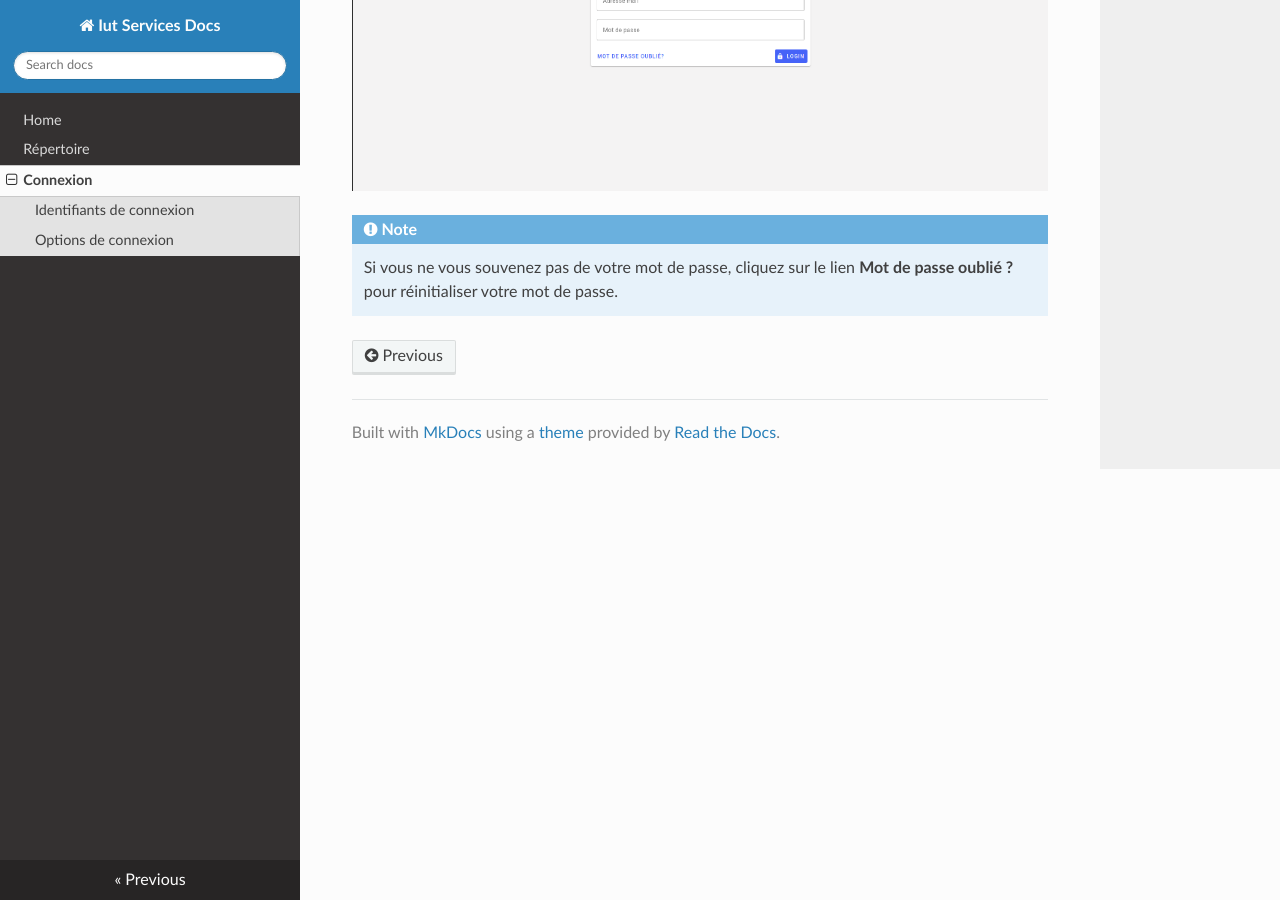
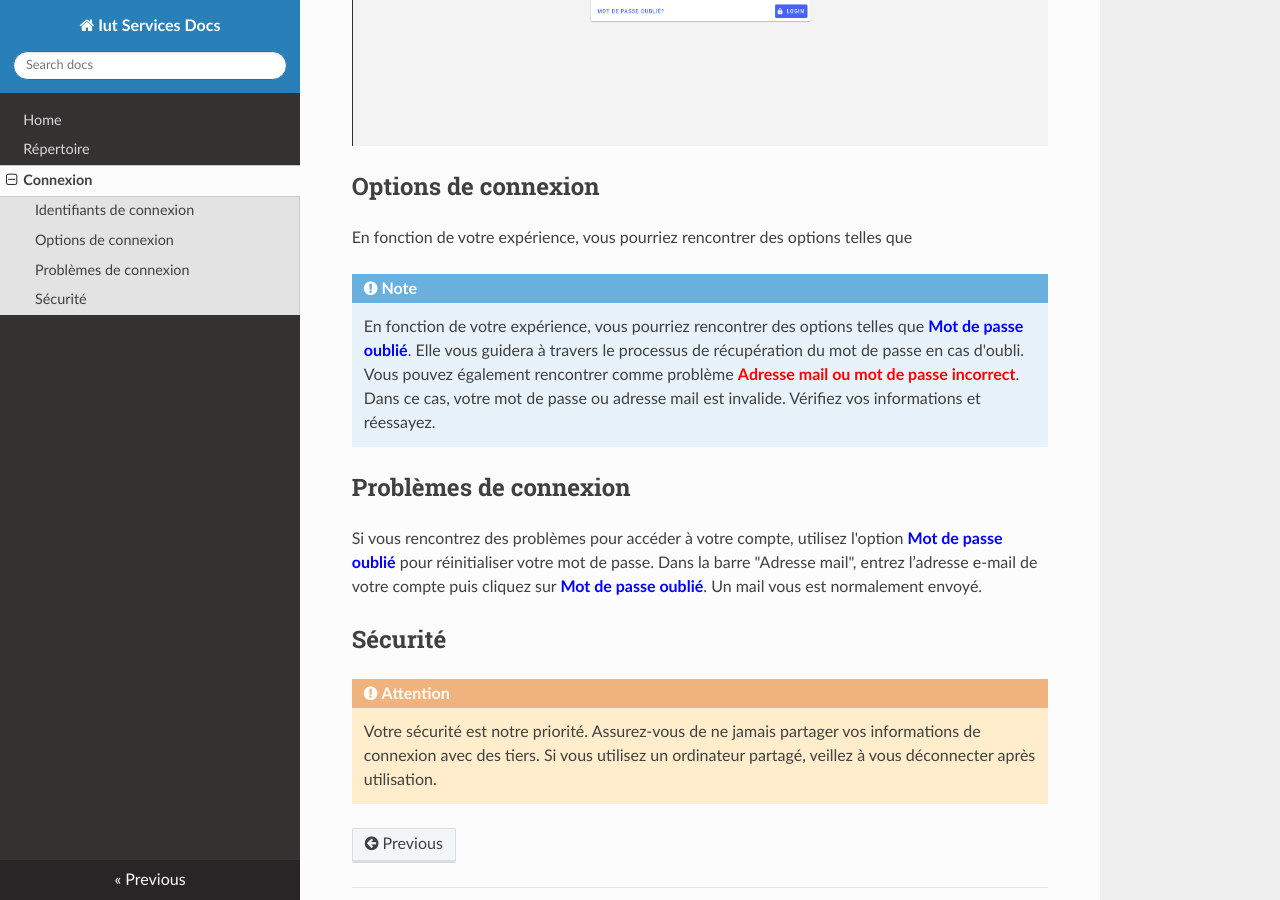
Before and after one commit to anthony-eluecque/iut-services-docs, an MkDocs documentation site: the page built from docs/login.md, in a window 1280 px wide and 900 px high, scrolled down 651 px. Built offline with MkDocs 1.6.1, drawn with Linux system fonts in a browser that asks for light colours; nearby versions of some CDN libraries; some of the changed text lies outside the part shown.

Commit message:
feat: complete login documentation

```diff
--- a/docs/login.md
+++ b/docs/login.md
@@ -7,11 +7,22 @@
 - Adresse mail : Entrez votre adresse e-mail associée à votre compte.
 - Mot de passe : Saisissez votre mot de passe. Assurez-vous de respecter la casse (majuscules et minuscules) lors de la saisie du mot de passe.
 
+Appuyez ensuite sur le bouton <span class="btn btn-primary btn-sm">Login</span> pour vous connecter.
+
+![Alt text](img/page_login.png)
+
 ## Options de connexion
 
 En fonction de votre expérience, vous pourriez rencontrer des options telles que
 
-![Alt text](img/page_login.png)
+!!! note "Note"
+    En fonction de votre expérience, vous pourriez rencontrer des options telles que <span style="color:blue">**Mot de passe oublié**</span>. Elle vous guidera à travers le processus de récupération du mot de passe en cas d'oubli. Vous pouvez également rencontrer comme problème <span style="color:red">**Adresse mail ou mot de passe incorrect**</span>. Dans ce cas, votre mot de passe ou adresse mail est invalide. Vérifiez vos informations et réessayez.
 
-!!! note "Note"
-    Si vous ne vous souvenez pas de votre mot de passe, cliquez sur le lien **Mot de passe oublié ?** pour réinitialiser votre mot de passe.
+## Problèmes de connexion
+
+Si vous rencontrez des problèmes pour accéder à votre compte, utilisez l'option <span style="color:blue">**Mot de passe oublié**</span> pour réinitialiser votre mot de passe. Dans la barre "Adresse mail", entrez l’adresse e-mail de votre compte puis cliquez sur <span style="color:blue">**Mot de passe oublié**</span>. Un mail vous est normalement envoyé.
+
+## Sécurité
+
+!!! warning "Attention"
+    Votre sécurité est notre priorité. Assurez-vous de ne jamais partager vos informations de connexion avec des tiers. Si vous utilisez un ordinateur partagé, veillez à vous déconnecter après utilisation.
```
